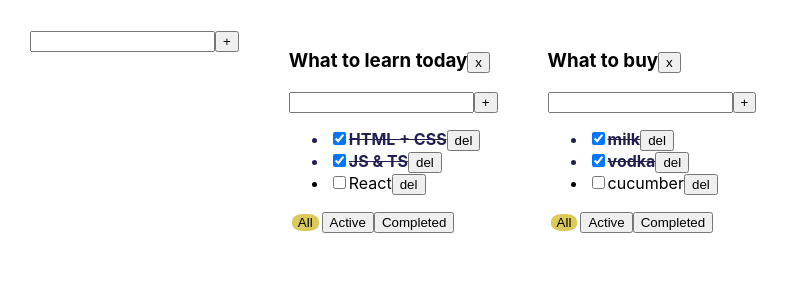
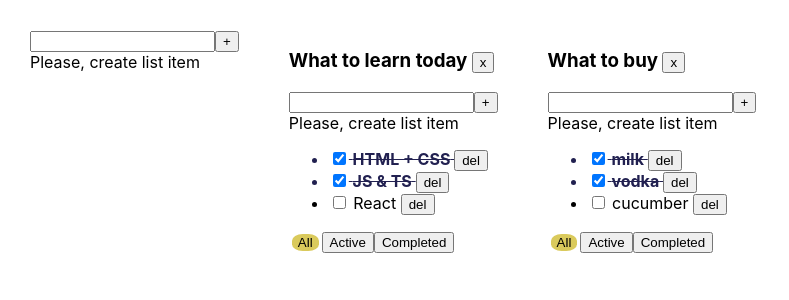
Before and after one commit to feerbax56/TodoList, a React (Create React App) app: page / in a window 1280 px wide. Shown: the top 300 px of the page, without its empty margins (0-789 px from the left). Built offline with nearby package versions, Linux system fonts and the light colour scheme.

Commit message:
add changeTodoList function

```diff
--- a/src/AddItemForm.tsx
+++ b/src/AddItemForm.tsx
@@ -8,29 +8,42 @@ type AddItemFormPropsType = {
 
 const AddItemForm = (props: AddItemFormPropsType) => {
     let [title, setTitle] = useState<string>('')
-    let [error, setError] = useState<string | null>(null)
+    let [error, setError] = useState<boolean>(false)
 
-    const onChange = (e: ChangeEvent<HTMLInputElement>) => setTitle(e.currentTarget.value)
+    const onChange = (e: ChangeEvent<HTMLInputElement>) => {
+        if (error) setError(false)
+        setTitle(e.currentTarget.value)
+    }
+
 
     const addTaskOnKeyDown = (e: KeyboardEvent<HTMLInputElement>) => {
-        setError(null)
-        if (e.key === 'Enter' && title.trim() !== '') {
-            props.addItem(title)
-            setTitle('')
+        setError(false)
+        if (e.key === 'Enter') addTask()
+    }
+
+    const addTask = () => {
+        const trimmedTitle = title.trim()
+        if (trimmedTitle) {
+            props.addItem(trimmedTitle)
+        } else {
+            setError(true)
         }
-        if (e.key === 'Enter' && title.trim() === '') {
-            setError('Title is required')
-        }
+        setTitle('')
     }
+
+    const userMessage =
+        error
+            ? <div style={{color:'red'}}> Title is required </div>
+            : <div> Please, create list item</div>
 
     const addItem = () => {
         const trimmedTitle = title.trim()
         if (trimmedTitle) {
             props.addItem(trimmedTitle)
-            setTitle('')
         } else {
-            setError('Title is required')
+            setError(true)
         }
+        setTitle('')
     }
 
     return (
@@ -39,12 +52,11 @@ const AddItemForm = (props: AddItemFormPropsType) => {
                 value={title}
                 onChange={onChange}
                 onKeyDown={addTaskOnKeyDown}
-                className={error ? 'error' : ''}
             />
             <button onClick={addItem}
             >+
             </button>
-            {error && <div className="error-message">{error}</div>}
+            {userMessage}
         </div>
     );
 };
--- a/src/App.tsx
+++ b/src/App.tsx
@@ -44,46 +44,31 @@ function App() {
     })
 
     const removeTask = (taskId: string, todoListId: string) => {
-        const todoListTasks = tasks[todoListId]
-        const updatedTasks = todoListTasks.filter(t => t.id !== taskId)
-        const copyTask = {...tasks}
-        copyTask[todoListId] = updatedTasks
-        setTasks(copyTask)
-
-        // setTasks({...tasks, [todoListId]: tasks[todoListId].filter(t => t.id !== taskId)})
+        setTasks({...tasks, [todoListId]: tasks[todoListId].filter(t => t.id !== taskId)})
     }
-
     const addTask = (title: string, todoListId: string) => {
-        const newTask: TaskType = {id: v1(), title, isDone: false}
-        const todoListTasks = tasks[todoListId]
-        const updatedTask = [newTask, ...todoListTasks]
-        const copyTask = {...tasks}
-        copyTask[todoListId] = updatedTask
-        setTasks(copyTask)
-
-        // setTasks({...tasks, [todoListId]: [{id: v1(), title, isDone: false}, ...tasks[todoListId]]
+        setTasks({...tasks, [todoListId]: [{id: v1(), title, isDone: false}, ...tasks[todoListId]]})
     }
-
     const changeStatus = (taskID: string, isDone: boolean, todoListId: string) => {
-        // const todoListsTasks = tasks[todoListId]
-        // const updatedTasks = todoListsTasks.map(t => t.id === taskID ? {...t, isDone} : t)
-        // const copyTask = {...tasks}
-        // copyTask[todoListId] = updatedTasks
-        // setTasks(copyTask)
-
         setTasks({...tasks, [todoListId]: tasks[todoListId].map(t => t.id === taskID ? {...t, isDone} : t)})
+    }
+    const changeTaskTitle = (taskID: string, title: string, todoListId: string) => {
+        setTasks({
+            ...tasks,
+            [todoListId]: tasks[todoListId].map(t => t.id === taskID ? {...t, title} : t)
+        })
     }
 
 
     const changeFilter = (filter: FilterValuesType, todoListId: string) => {
         setTodolist(todoLists.map(tl => tl.id === todoListId ? {...tl, filter} : tl))
     }
-
+    const changeTodoListTitle = (title: string, todoListId: string) => {
+        setTodolist(todoLists.map(tl => tl.id === todoListId ? {...tl, title} : tl))
+    }
     const removeTodoList = (todoListId: string) => {
         setTodolist(todoLists.filter(tl => tl.id !== todoListId))
     }
-
-
     const addTodoList = (title: string) => {
         const newTodoListId: string = v1()
         setTodolist([...todoLists, {id: newTodoListId, title, filter: 'all'}])
@@ -116,6 +101,8 @@ function App() {
                 addTask={addTask}
                 changeStatus={changeStatus}
                 removeTodoList={removeTodoList}
+                changeTodoListTitle={changeTodoListTitle}
+                changeTaskTitle={changeTaskTitle}
             />
         )
     })
--- /dev/null
+++ b/src/EditableSpan.tsx
@@ -0,0 +1,40 @@
+import React, {ChangeEvent, KeyboardEvent, useState} from 'react';
+import * as stream from 'stream';
+
+type EditableSpanPropsType = {
+    title: string
+    changeTitle: (title: string) => void
+}
+
+const EditableSpan = (props: EditableSpanPropsType) => {
+    const [editMode, setEditMode] = useState<boolean>(false)
+    let [title, setTitle] = useState<string>(props.title)
+
+    const onEditMode = () => setEditMode(true)
+    const offEditMode = () => {
+        props.changeTitle(title)
+        setEditMode(false)
+    }
+
+    const onChange = (e: ChangeEvent<HTMLInputElement>) => {
+        setTitle(e.currentTarget.value)
+    }
+    const enterChangeTitle = (e: KeyboardEvent<HTMLInputElement>) => {
+        if (e.key === 'Enter') {
+            offEditMode()
+        }
+    }
+    return (
+        editMode
+            ? <input
+                value={title}
+                autoFocus
+                onBlur={offEditMode}
+                onChange={onChange}
+                onKeyDown={enterChangeTitle}
+            />
+            : <span onDoubleClick={onEditMode}>   {props.title}    </span>
+    );
+};
+
+export default EditableSpan;
--- a/src/TodoList.tsx
+++ b/src/TodoList.tsx
@@ -1,6 +1,7 @@
 import React, {ChangeEvent, KeyboardEvent, useState} from 'react';
 import {FilterValuesType} from './App';
 import AddItemForm from './AddItemForm';
+import EditableSpan from './EditableSpan';
 
 
 export type TaskType = {
@@ -19,16 +20,18 @@ type TodoListPropsType = {
     addTask: (title: string, todoListId: string) => void
     changeStatus: (taskID: string, isDone: boolean, todoListId: string) => void
     removeTodoList: (todoListId: string) => void
+    changeTaskTitle: (taskID: string, title: string, todoListId: string) => void
+    changeTodoListTitle: (title: string, todoListId: string) => void
 }
 
 const TodoList = (props: TodoListPropsType) => {
 
-    let [title, setTitle] = useState<string>('')
-    let [error, setError] = useState<string | null>(null)
-
-
     const tasksItems = props.tasks.length
         ? props.tasks.map(task => {
+
+            const changeTaskTitle = (title: string) => {
+                props.changeTaskTitle(task.id, title, props.todoListId)
+            }
             return (
                 <li key={task.id} className={task.isDone ? 'isDone' : ''}>
                     <input
@@ -36,7 +39,7 @@ const TodoList = (props: TodoListPropsType) => {
                         type="checkbox"
                         checked={task.isDone}
                     />
-                    <span>{task.title}</span>
+                    <EditableSpan title={task.title} changeTitle={changeTaskTitle}/>
                     <button onClick={() => {
                         props.removeTask(task.id, props.todoListId)
                     }}>del
@@ -44,28 +47,17 @@ const TodoList = (props: TodoListPropsType) => {
                 </li>
             )
         }) : <span> Tasks list is empty</span>
-    const onChange = (e: ChangeEvent<HTMLInputElement>) => setTitle(e.currentTarget.value)
-
-    const addTaskOnKeyDown = (e: KeyboardEvent<HTMLInputElement>) => {
-        setError(null)
-        if (e.key === 'Enter' && title.trim() !== '') {
-            props.addTask(title, props.todoListId)
-            setTitle('')
-        }
-        if (e.key === 'Enter' && title.trim() === '') {
-            setError('Title is required')
-        }
-    }
 
     const addTask = (title: string) => {
         props.addTask(title, props.todoListId)
     }
+    const changeTodoListTitle = (title: string) => props.changeTodoListTitle(title, props.todoListId)
     const handlerCreator = (filter: FilterValuesType, todoListId: string) => () => props.changeFilter(filter, todoListId)
 
     return (
         <div>
             <h3>
-                {props.title}
+                <EditableSpan title={props.title} changeTitle={changeTodoListTitle}/>
                 <button onClick={() => props.removeTodoList(props.todoListId)}>x</button>
             </h3>
             <AddItemForm addItem={addTask}/>
```
